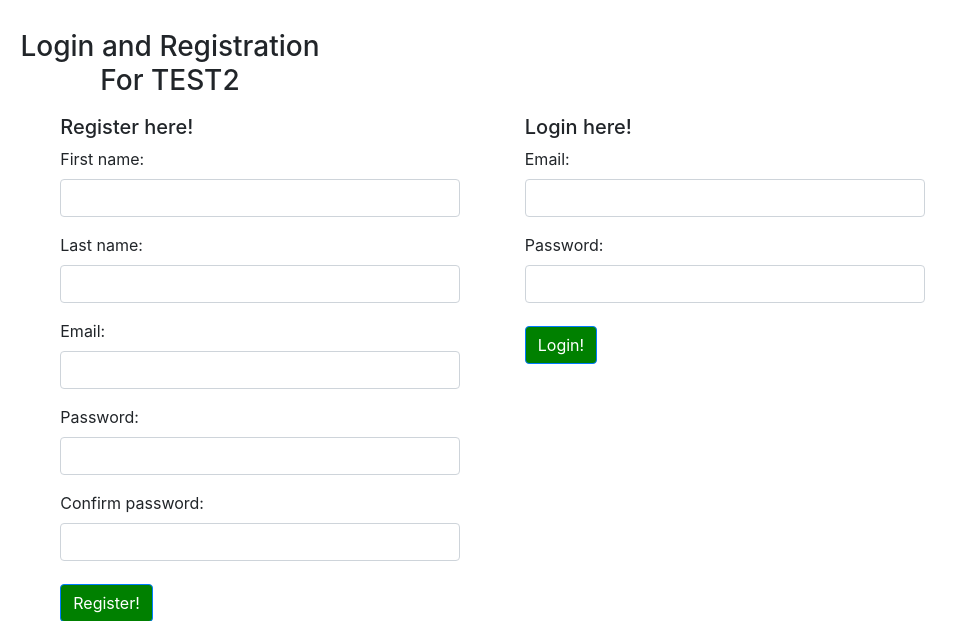
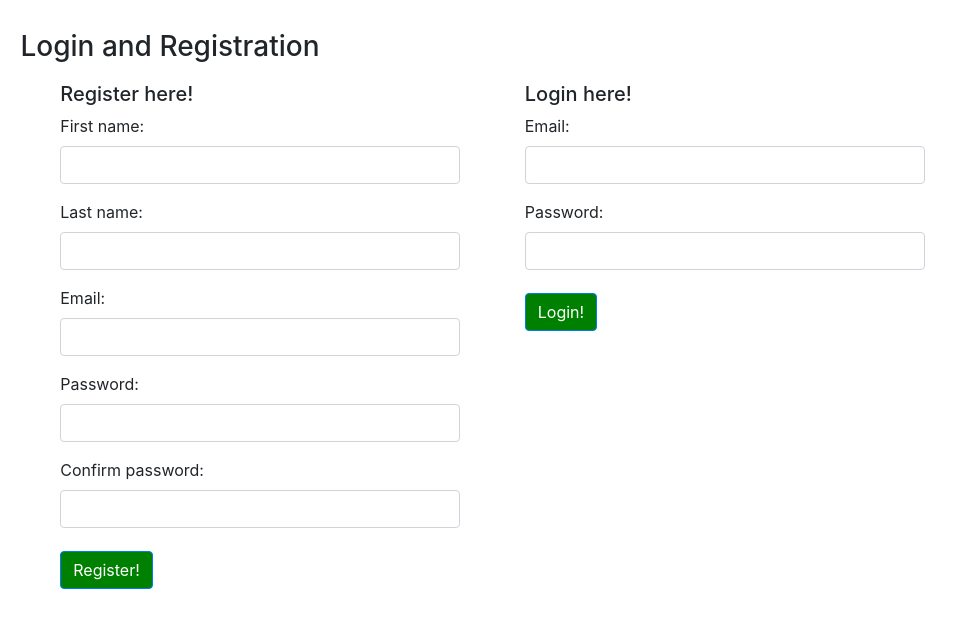
Before and after one commit to Erictimami/project_1, a Flask app: page / in a window 1280 px wide. Shown: the top 621 px of the page, without its empty margins (0-966 px from the left). Run offline with Flask 2, Linux system fonts and the light colour scheme; some libraries are stand-ins or nearby versions.

Commit message:
message test

```diff
--- a/templates/index.html
+++ b/templates/index.html
@@ -9,7 +9,7 @@
 </head>
 <body>
     <div class="container">
-        <h3>Login and Registration For TEST2</h3>
+        <h3>Login and Registration</h3>
 
         {% with messages = get_flashed_messages(category_filter=["hackers"]) %}
         {% if messages %}
```
